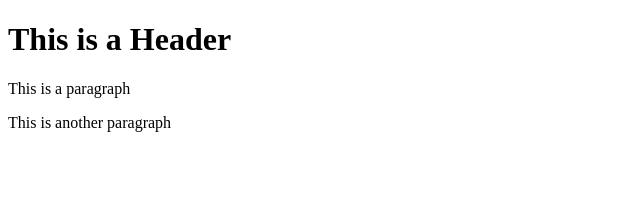
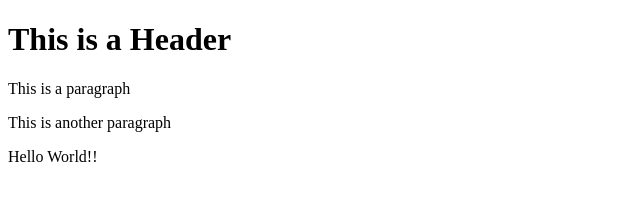
Before and after one commit to KCen1128/git-test, a website: page index.html in a window 1280 px wide. Shown: the whole page, without its empty margins (0-640 px from the left). Drawn offline with Linux system fonts and the light colour scheme.

Commit message:
using NPM

```diff
--- a/index.html
+++ b/index.html
@@ -3,4 +3,5 @@
         <h1>This is a Header</h1>
         <p>This is a paragraph</p>
         <p>This is another paragraph</p>
+        <p>Hello World!!</p>
     </body>
```
Also changed, not shown: package.json (added, +16 -0 lines), 2 other files.
